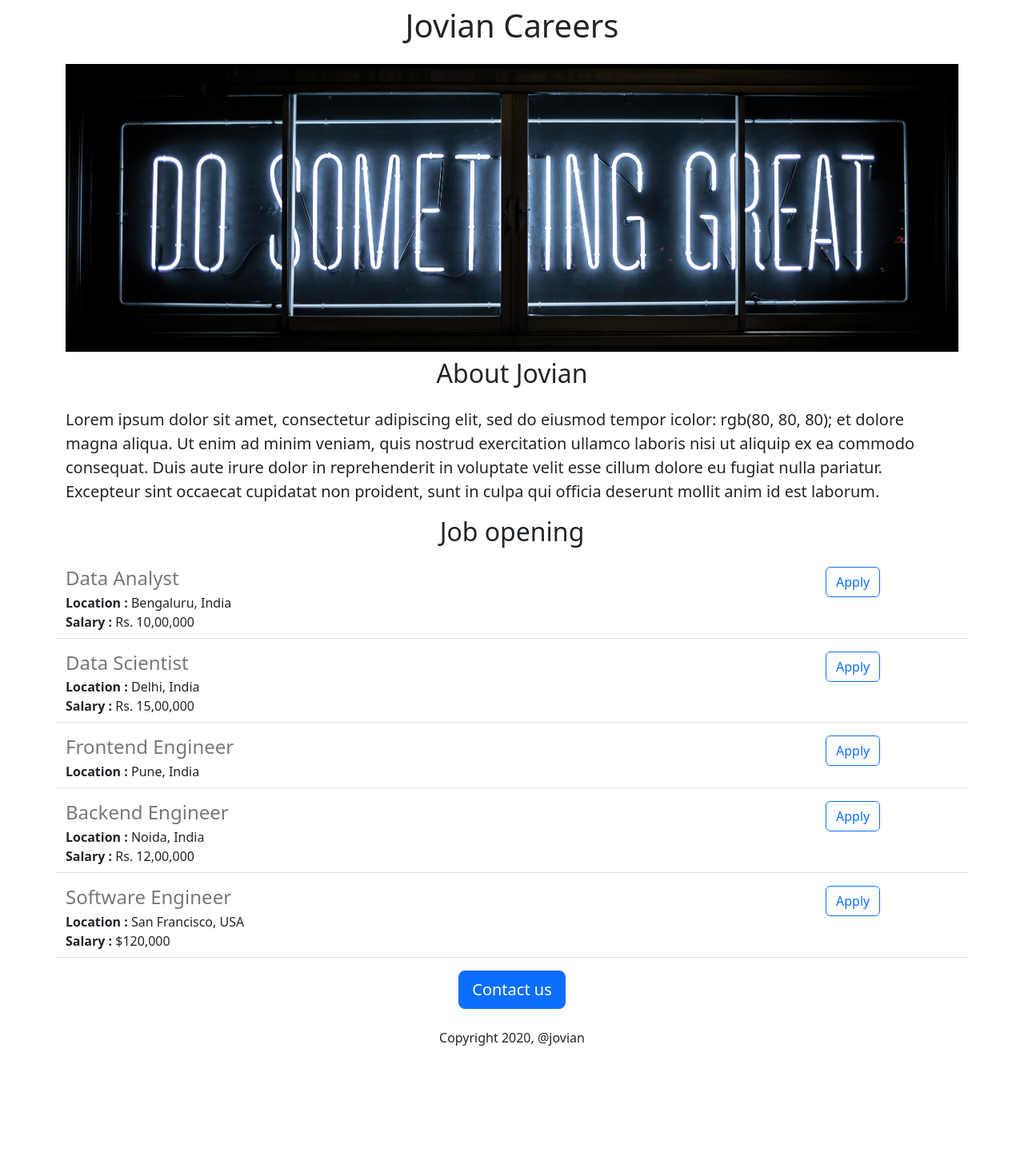
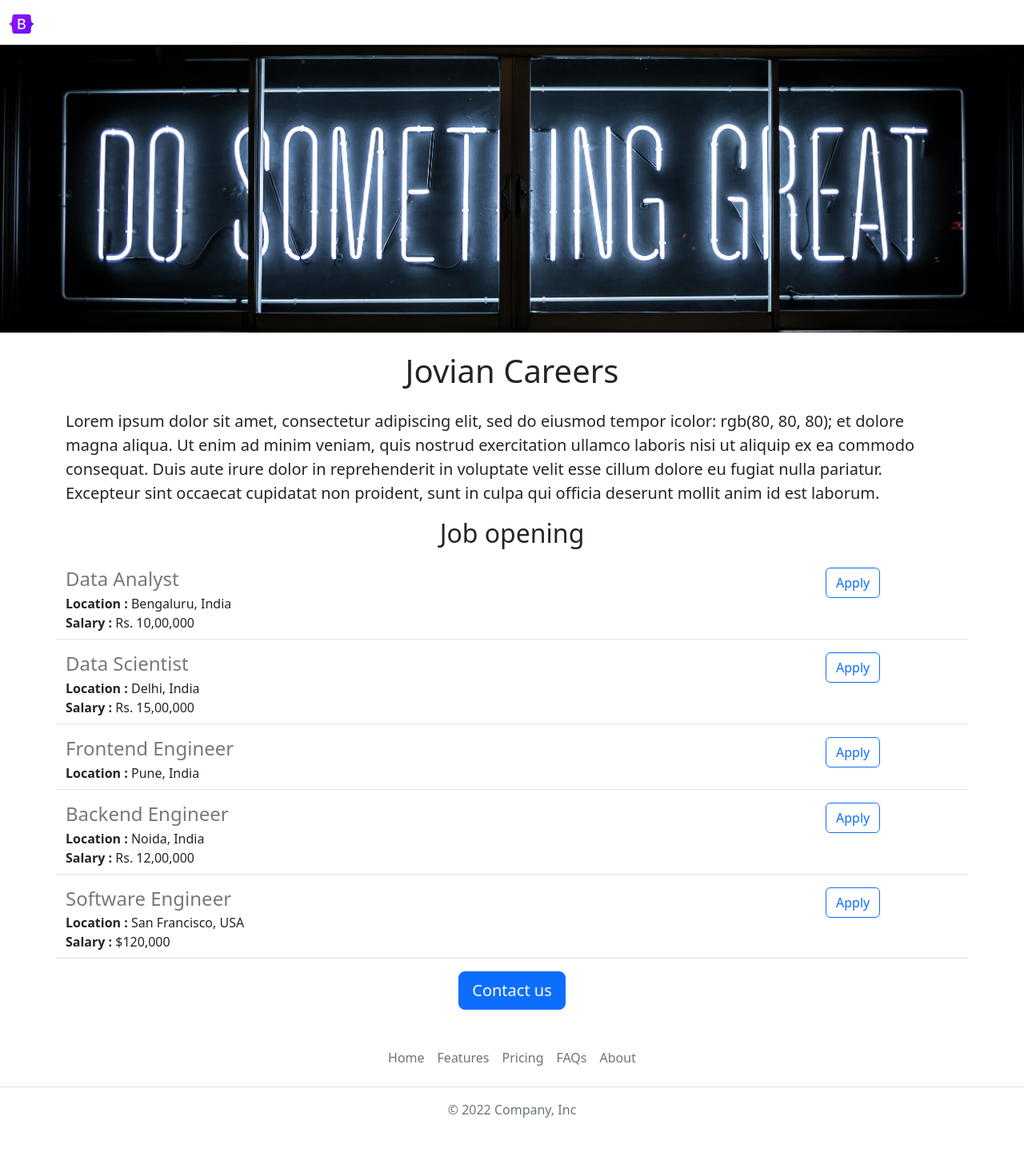
Before and after one commit to 1242sanjay/jovian-carrier-website-v2, a Flask app: page / in a window 1280 px wide. Shown: the whole page at 80% size. Before the commit the page ends 1308 px from the top, so only its background shows below. Run offline with Flask 2, Linux system fonts and the light colour scheme.

Commit message:
added nav footer

```diff
--- /dev/null
+++ b/templates/footer.html
@@ -0,0 +1,10 @@
+<footer class="py-3 my-4">
+    <ul class="nav justify-content-center border-bottom pb-3 mb-3">
+      <li class="nav-item"><a href="#" class="nav-link px-2 text-muted">Home</a></li>
+      <li class="nav-item"><a href="#" class="nav-link px-2 text-muted">Features</a></li>
+      <li class="nav-item"><a href="#" class="nav-link px-2 text-muted">Pricing</a></li>
+      <li class="nav-item"><a href="#" class="nav-link px-2 text-muted">FAQs</a></li>
+      <li class="nav-item"><a href="#" class="nav-link px-2 text-muted">About</a></li>
+    </ul>
+    <p class="text-center text-muted">&copy; 2022 Company, Inc</p>
+  </footer>
--- a/templates/home.html
+++ b/templates/home.html
@@ -9,15 +9,17 @@
        height: 360px;
        width:100%;
        object-fit:cover;
+       margin-bottom:16px;
      }
    </style>
 
   </head>
   <body>
+    {% include 'navbar.html' %}
+      <img class="img-fluid" id="banner" src="https://jovian-carrier-website.sanjaykumar111.repl.co/static/Career.jpg" height="320">
     <div class="container">
     <h1 class="text-center mt-2 mb-4">Jovian Careers</h1>
-    <img class="img-fluid" id="banner" src="https://jovian-carrier-website.sanjaykumar111.repl.co/static/Career.jpg" height="320">
-    <h2 class="text-center mt-2 mb-4">About Jovian</h2>
+
     <p class="lead">
       Lorem ipsum dolor sit amet, consectetur adipiscing elit, sed do eiusmod tempor icolor: rgb(80, 80, 80); et dolore magna aliqua. Ut enim ad minim veniam, quis nostrud exercitation ullamco laboris nisi ut aliquip ex ea commodo consequat. Duis aute irure dolor in reprehenderit in voluptate velit esse cillum dolore eu fugiat nulla pariatur. Excepteur sint occaecat cupidatat non proident, sunt in culpa qui officia deserunt mollit anim id est laborum.
     </p>
@@ -29,8 +31,8 @@
     </div>
       <div class="text-center">
     <button class="btn btn-primary btn-lg">Contact us</button>
-        <p class="mt-4">Copyright 2020, @jovian</p>
       </div>
       </div>
+    {% include 'footer.html' %}
   </body>
 </html>
--- /dev/null
+++ b/templates/navbar.html
@@ -0,0 +1,8 @@
+<nav class="navbar shadow-sm fixed-top bg-white">
+  <div class="container-fluid">
+    <a class="navbar-brand" href="#">
+      <img src="/static/logo.svg" alt="" width="30" height="24">
+    </a>
+  </div>
+</nav>
+<div style="height:56px;"></div>
```
Also changed, not shown: static/logo.svg (added).
